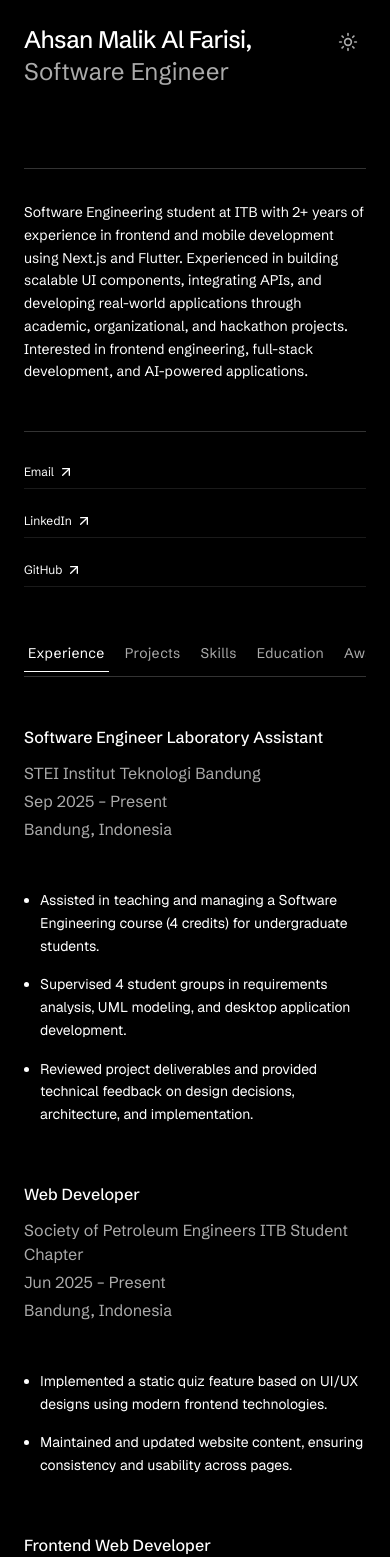
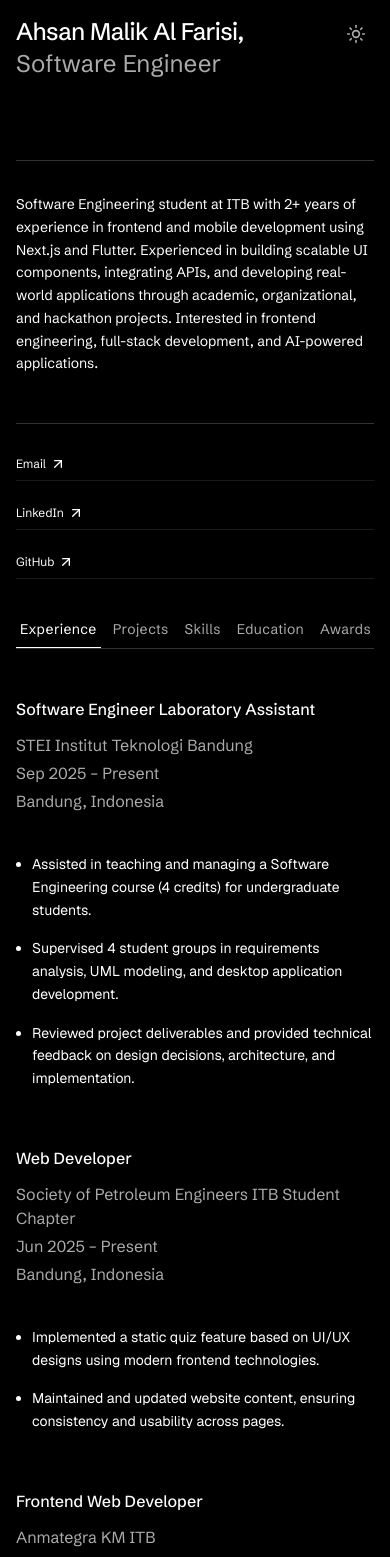
Before and after one commit to ahsuunn/portfolio, a Next.js app: page / in a window 390 px wide. Shown: the top 1557 px of the page. Built offline with nearby package versions, Linux system fonts and the light colour scheme.

Commit message:
feat: add responsiveness

```diff
--- a/app/components/AwardsSection.tsx
+++ b/app/components/AwardsSection.tsx
@@ -6,17 +6,17 @@ interface Props {
 
 export default function AwardsSection({ awards }: Props) {
   return (
-    <section>
+    <section className="section-content">
 
       <div className="space-y-10">
         {awards.map((award) => (
-          <div key={`${award.title}-${award.date}`} className="grid grid-cols-1 md:grid-cols-2 gap-8">
-            <div>
+          <div key={`${award.title}-${award.date}`} className="grid grid-cols-1 md:grid-cols-2 gap-6 sm:gap-8">
+            <div className="min-w-0">
               <h3 className="text-[15px] font-medium mb-1">{award.title}</h3>
               <p className="text-gray-600 dark:text-[#ABABAB] text-sm">{award.event}</p>
               <p className="text-gray-600 dark:text-[#ABABAB] text-sm">{award.date}</p>
             </div>
-            <p className="text-black dark:text-white text-sm md:text-[15px] leading-relaxed">
+            <p className="min-w-0 text-black dark:text-white text-sm md:text-[15px] leading-relaxed">
               {award.description}
             </p>
           </div>
--- a/app/components/EducationSection.tsx
+++ b/app/components/EducationSection.tsx
@@ -6,14 +6,14 @@ interface Props {
 
 export default function EducationSection({ education }: Props) {
   return (
-    <section>
-      <div className="grid grid-cols-1 md:grid-cols-2 gap-8">
-        <div>
+    <section className="section-content">
+      <div className="grid grid-cols-1 md:grid-cols-2 gap-6 sm:gap-8">
+        <div className="min-w-0">
           <h3 className="text-[15px] font-medium mb-1">{education.institution}</h3>
           <p className="text-gray-600 dark:text-[#ABABAB] text-sm">{education.location}</p>
           <p className="text-gray-600 dark:text-[#ABABAB] text-sm">{education.period}</p>
         </div>
-        <div>
+        <div className="min-w-0">
           <h3 className="text-[15px] font-medium mb-1">{education.degree}</h3>
           <p className="text-gray-600 dark:text-[#ABABAB] text-sm">GPA: {education.gpa}</p>
         </div>
--- a/app/components/ExperienceSection.tsx
+++ b/app/components/ExperienceSection.tsx
@@ -6,12 +6,12 @@ interface Props {
 
 export default function ExperienceSection({ jobs }: Props) {
   return (
-    <section>
+    <section className="section-content">
       <div className="space-y-14">
         {jobs.map((job) => (
           <div key={`${job.company}-${job.period}`}>
-            <div className="grid grid-cols-1 md:grid-cols-2 gap-8">
-              <div>
+            <div className="grid grid-cols-1 md:grid-cols-2 gap-6 sm:gap-8">
+              <div className="min-w-0">
                 <h3 className="text-md font-medium mb-3">{job.role}</h3>
                 <div className="text-gray-600 dark:text-[#ABABAB] text-md space-y-1 mb-4">
                   <p>{job.company}</p>
@@ -19,7 +19,7 @@ export default function ExperienceSection({ jobs }: Props) {
                   <p>{job.location}</p>
                 </div>
               </div>
-              <ul className="space-y-4 text-black dark:text-white text-sm md:text-[15px] leading-relaxed list-disc pl-4 marker:text-black dark:marker:text-white">
+              <ul className="min-w-0 space-y-4 text-black dark:text-white text-sm md:text-[15px] leading-relaxed list-disc pl-4 marker:text-black dark:marker:text-white">
                 {job.highlights.map((h, i) => (
                   <li key={i}>{h}</li>
                 ))}
--- a/app/components/ProjectsSection.tsx
+++ b/app/components/ProjectsSection.tsx
@@ -52,13 +52,13 @@ function getTechItems(techStack: string): string[] {
 
 export default function ProjectsSection({ projects }: Props) {
   return (
-    <section>
+    <section className="section-content">
       <div className="space-y-16">
         {projects.map((project) => (
           <div key={project.name}>
-          <div  className="grid grid-cols-1 md:grid-cols-2 gap-8">
-            <div>
-              <h3 className="text-md font-medium mb-3">{project.name}</h3>
+          <div className="grid grid-cols-1 md:grid-cols-2 gap-6 sm:gap-8">
+            <div className="min-w-0">
+              <h3 className="text-md font-medium mb-3 wrap-break-word">{project.name}</h3>
               <div className="text-gray-700 dark:text-[#ABABAB] space-y-1 mb-4">
                 <p className="font-medium text-gray-700 dark:text-[#ABABAB]">{project.role}</p>
                 <p>{project.period}</p>
@@ -70,7 +70,7 @@ export default function ProjectsSection({ projects }: Props) {
                       return (
                         <span
                           key={tech}
-                          className="inline-flex items-center gap-1.5 rounded-md border border-gray-200 dark:border-white/20 px-2 py-1 text-[11px] text-gray-700 dark:text-[#ABABAB]"
+                          className="max-w-full inline-flex items-center gap-1.5 rounded-md border border-gray-200 dark:border-white/20 px-2 py-1 text-[11px] text-gray-700 dark:text-[#ABABAB] whitespace-normal wrap-break-word"
                         >
                           <Icon size={12} className="text-black dark:text-white" />
                           {tech}
@@ -81,7 +81,7 @@ export default function ProjectsSection({ projects }: Props) {
                 )}
               </div>
             </div>
-            <ul className="space-y-4 text-black dark:text-white text-sm md:text-[15px] leading-relaxed list-disc pl-4 marker:text-black dark:marker:text-white">
+            <ul className="min-w-0 space-y-4 text-black dark:text-white text-sm md:text-[15px] leading-relaxed list-disc pl-4 marker:text-black dark:marker:text-white">
               {project.highlights.map((h, i) => (
                 <li key={i}>{h}</li>
               ))}
--- a/app/components/ResearchSection.tsx
+++ b/app/components/ResearchSection.tsx
@@ -7,11 +7,11 @@ interface Props {
 
 export default function ResearchSection({ research }: Props) {
   return (
-    <section>
+    <section className="section-content">
       <div className="space-y-10">
         {research.map((paper) => (
-          <div key={paper.url} className="grid grid-cols-1 gap-8">
-            <div>
+          <div key={paper.url} className="grid grid-cols-1 gap-6 sm:gap-8">
+            <div className="min-w-0">
             <a
               href={paper.url}
               target="_blank"
--- a/app/components/SectionsTabs.tsx
+++ b/app/components/SectionsTabs.tsx
@@ -78,10 +78,10 @@ export default function SectionsTabs({ jobs, projects, skills, education, awards
 
   return (
     <div>
-      <div className="sticky top-0  z-20 -mx-2 px-2 pb-4 mb-8 bg-white dark:bg-black">
-        <div className="overflow-x-auto [scrollbar-width:none] [-ms-overflow-style:none] [&::-webkit-scrollbar]:hidden">
+      <div className="sticky top-0 z-20 w-full pb-4 mb-8 bg-white dark:bg-black">
+        <div className="w-full overflow-x-auto [scrollbar-width:none] [-ms-overflow-style:none] [&::-webkit-scrollbar]:hidden">
           <div
-            className="inline-flex min-w-max items-center gap-3 border-b border-black/20 dark:border-white/20 pb-1"
+            className="inline-flex w-max min-w-full items-center gap-2 sm:gap-3 border-b border-black/20 dark:border-white/20"
             role="tablist"
             aria-label="Portfolio sections"
           >
@@ -96,7 +96,7 @@ export default function SectionsTabs({ jobs, projects, skills, education, awards
                   aria-selected={selected}
                   aria-controls={`panel-${tabId}`}
                   onClick={() => handleTabChange(tabId)}
-                  className={`shrink-0 px-1 py-2 text-sm tracking-wide transition-colors duration-200 border-b ${
+                  className={`shrink-0 px-1 sm:px-1.5 py-2 text-sm tracking-wide transition-colors duration-200 border-b ${
                     selected
                       ? 'text-black dark:text-white border-black dark:border-white'
                       : 'text-gray-600 dark:text-[#ABABAB] border-transparent hover:text-black dark:hover:text-white'
--- a/app/components/Sidebar.tsx
+++ b/app/components/Sidebar.tsx
@@ -12,7 +12,7 @@ export default function Sidebar({ bio, email, linkedin, github }: Props) {
   ];
 
   return (
-    <aside className="lg:col-span-4 space-y-12 md:space-y-24 lg:sticky lg:top-32 lg:self-start">
+    <aside className="lg:col-span-4 min-w-0 space-y-12 md:space-y-24 lg:sticky lg:top-32 lg:self-start">
       <div className="space-y-8">
         <div className="h-px w-full bg-black dark:bg-white/20 mb-8" />
         <p className="text-sm md:text-[15px] leading-relaxed text-black dark:text-white">
--- a/app/components/SkillsSection.tsx
+++ b/app/components/SkillsSection.tsx
@@ -33,19 +33,21 @@ const hardSkillIcons: Record<string, IconType> = {
 
 export default function SkillsSection({ skills }: Props) {
   return (
-    <section>
+    <section className="section-content">
       {/* Hard Skills — icon grid */}
       <div className="mb-14">
         <h3 className="text-gray-600 dark:text-[#ABABAB] text-md tracking-wide mb-8">
           Hard Skills
         </h3>
-        <div className="grid grid-cols-4 sm:grid-cols-5 md:grid-cols-6 gap-x-6 gap-y-8">
+        <div className="grid grid-cols-3 sm:grid-cols-4 md:grid-cols-6 gap-x-4 sm:gap-x-5 md:gap-x-6 gap-y-6 md:gap-y-8">
           {skills.hardSkills.map((item) => {
             const Icon = hardSkillIcons[item];
             return (
-              <div key={item} className="flex flex-col items-center gap-2 text-center">
+              <div key={item} className="min-w-0 flex flex-col items-center gap-2 text-center">
                 {Icon && <Icon size={22} className="text-black dark:text-white" />}
-                <span className="text-[10px] leading-tight text-black dark:text-white">{item}</span>
+                <span className="text-[10px] sm:text-[11px] md:text-xs leading-tight text-black dark:text-white">
+                  {item}
+                </span>
               </div>
             );
           })}
--- a/app/globals.css
+++ b/app/globals.css
@@ -35,3 +35,16 @@ body {
 li{
   font-family: var(--font-geist), Arial, Helvetica, sans-serif;
 }
+
+.section-content {
+  width: 100%;
+}
+
+.section-content p,
+.section-content li,
+.section-content a,
+.section-content h3,
+.section-content span {
+  overflow-wrap: anywhere;
+  word-break: break-word;
+}
--- a/app/page.tsx
+++ b/app/page.tsx
@@ -25,10 +25,10 @@ export default async function Portfolio() {
   ]);
 
   return (
-    <div className="min-h-screen p-6 md:p-12 max-w-7xl mx-auto">
+    <div className="min-h-screen overflow-x-hidden p-4 sm:p-6 md:p-10 lg:p-12 max-w-7xl mx-auto">
       <Header name={profile.name} title={profile.title} />
 
-      <main className="grid grid-cols-1 lg:grid-cols-12 gap-12 lg:gap-24">
+      <main className="grid grid-cols-1 lg:grid-cols-12 gap-8 sm:gap-10 md:gap-14 lg:gap-24">
         <Sidebar
           bio={profile.bio}
           email={profile.email}
@@ -36,7 +36,7 @@ export default async function Portfolio() {
           github={profile.github}
         />
 
-        <div className="lg:col-span-8">
+        <div className="lg:col-span-8 min-w-0">
           <Suspense fallback={<div className="h-20" />}>
             <SectionsTabs
               jobs={jobs}
```
